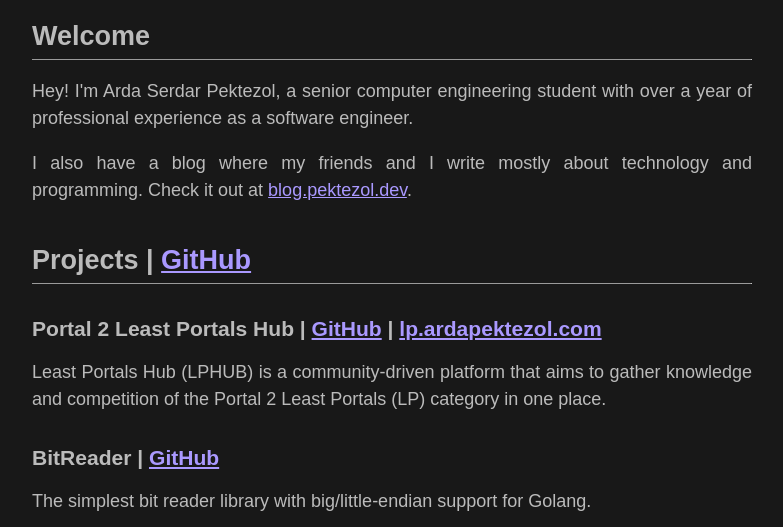
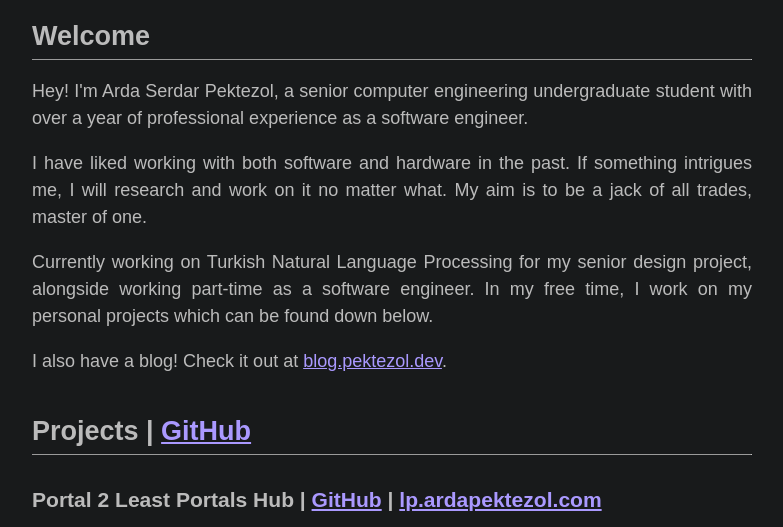
Before and after one commit to pektezol/pektezol, a plain HTML site: page index.html in a window 1280 px wide. Shown: the part 118-645 px from the top of the page, without its empty margins (248-1031 px from the left). Drawn offline with Linux system fonts and the light colour scheme.

Commit message:
pektezol: improve text, change color

```diff
--- a/index.html
+++ b/index.html
@@ -17,8 +17,10 @@
   <div>
     <h2>Welcome</h2>
     <hr>
-    <p>Hey! I'm Arda Serdar Pektezol, a senior computer engineering student with over a year of professional experience as a software engineer.</p>
-    <p>I also have a blog where my friends and I write mostly about technology and programming. Check it out at <a href="https://blog.pektezol.dev">blog.pektezol.dev</a>.</p>
+    <p>Hey! I'm Arda Serdar Pektezol, a senior computer engineering undergraduate student with over a year of professional experience as a software engineer.</p>
+    <p>I have liked working with both software and hardware in the past. If something intrigues me, I will research and work on it no matter what. My aim is to be a jack of all trades, master of one.</p>
+    <p>Currently working on Turkish Natural Language Processing for my senior design project, alongside working part-time as a software engineer. In my free time, I work on my personal projects which can be found down below.</p>
+    <p>I also have a blog! Check it out at <a href="https://blog.pektezol.dev">blog.pektezol.dev</a>.</p>
     <h2>Projects | <a href="https://github.com/pektezol/BitReader">GitHub</a></h2>
     <hr>
     <h3>Portal 2 Least Portals Hub | <a href="https://github.com/pektezol/LeastPortalsHub">GitHub</a> | <a href="https://lp.ardapektezol.com">lp.ardapektezol.com</a></h3>
--- a/style.css
+++ b/style.css
@@ -1,5 +1,5 @@
 body {
-  background: #181818;
+  background: #181a1b;
   color: #bbb;
   font-family: sans-serif;
   font-size: large;
```
